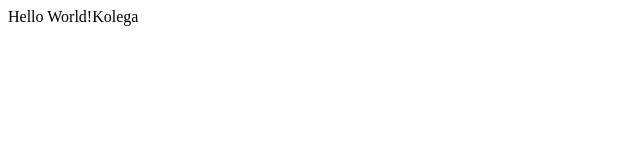
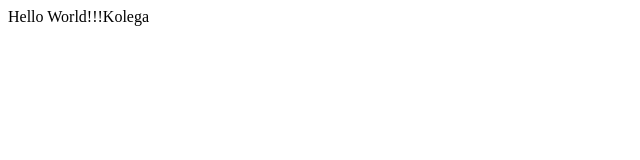
Before and after one commit to KevinKaluzny/GitTutorial, a plain HTML site: page index.html in a window 1280 px wide. Shown: the full height of the page, 0-640 px from the left. Drawn offline with Linux system fonts and the light colour scheme.

Commit message:
zmiany kolegi

```diff
--- a/index.html
+++ b/index.html
@@ -7,6 +7,6 @@
     <title>Git Tutorial</title>
 </head>
 <body>
-    Hello World!Kolega
+    Hello World!!!Kolega
 </body>
 </html>
```
